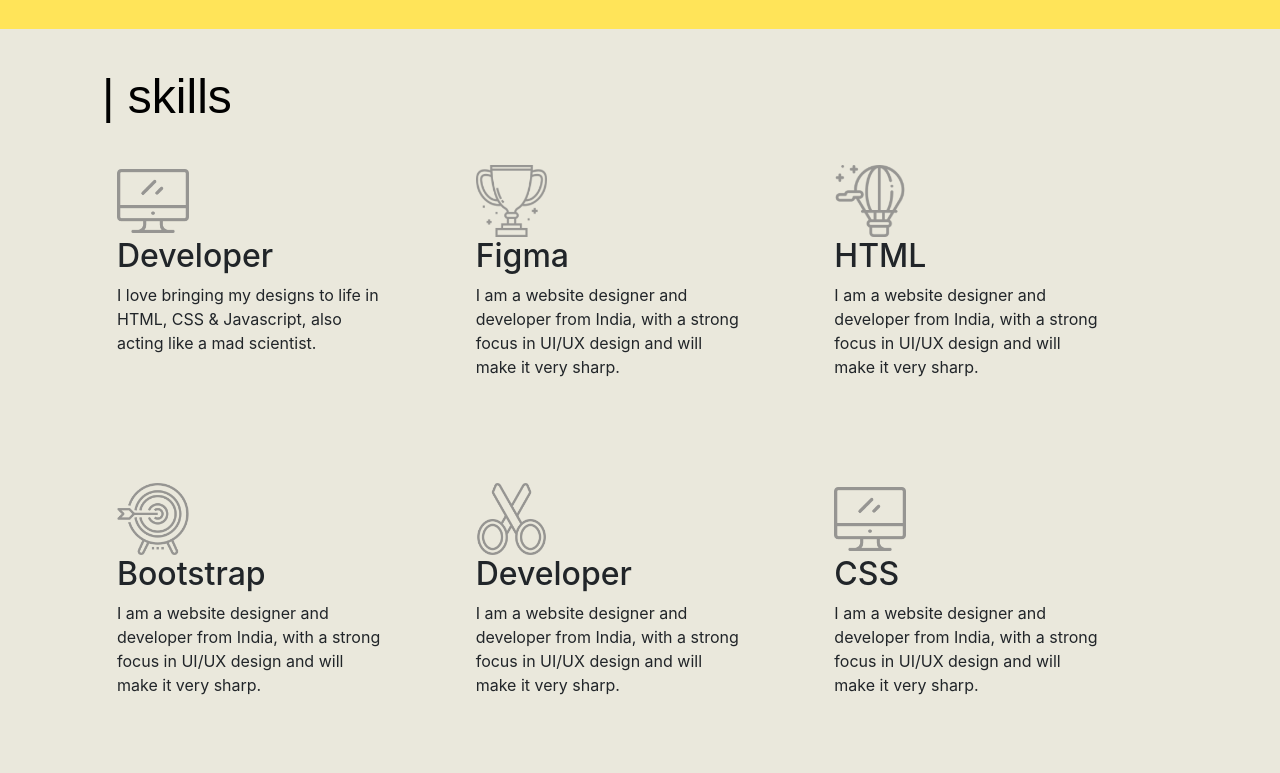
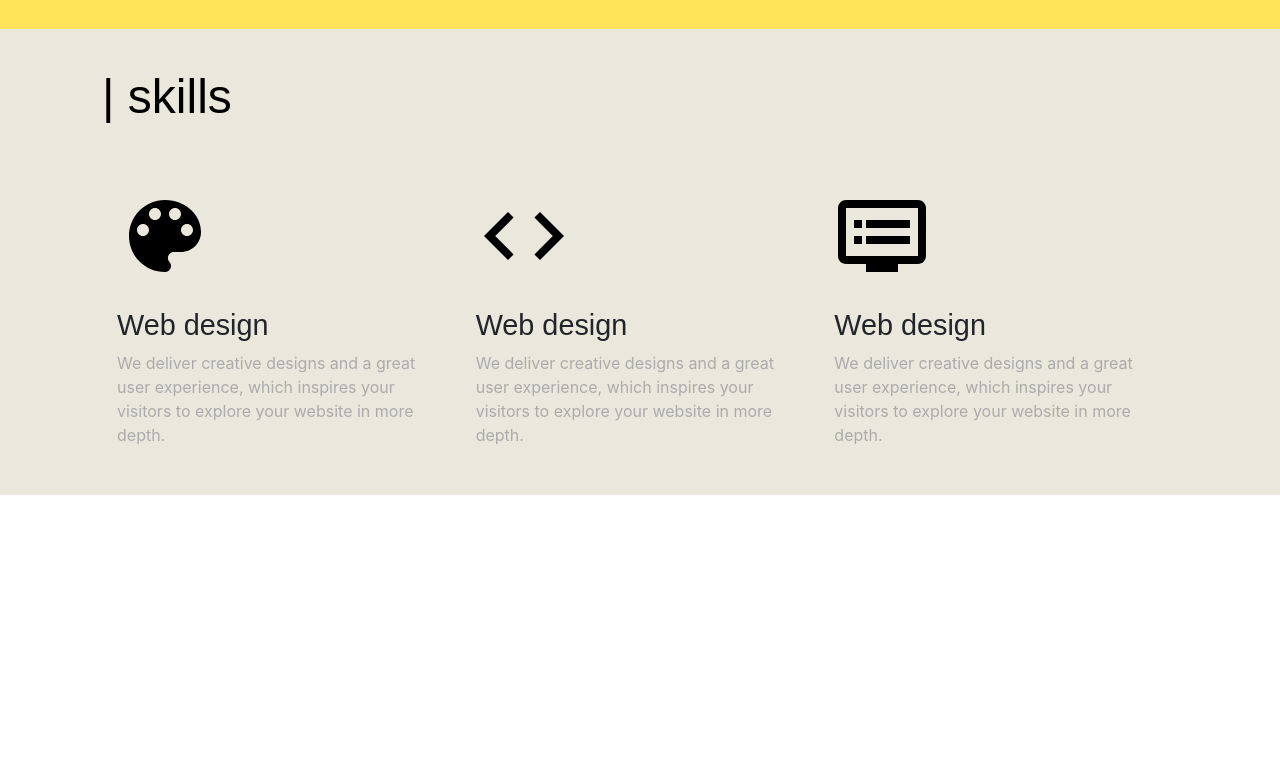
Before and after one commit to BlackDevil98/profile.io, a plain HTML site: page index.html in a window 1280 px wide. Shown: the part 1323-2096 px from the top of the page. After the commit the page ends 1818 px from the top, so only its background shows below. Drawn offline with nearby package versions, Linux system fonts and the light colour scheme; a web font is replaced by a local one.

Commit message:
Add files via upload

```diff
--- a/index.html
+++ b/index.html
@@ -107,42 +107,44 @@
             <div class="w-100"></div>
             <div class="col coltab">
 
-
               <div class="container">
                 <div class="row">
-                  <div class="col skilblc">
-                    <img src="pics/monitor.png" alt="">
-                    <h2>Developer</h2>
-                    <p>I love bringing my designs to life in HTML, CSS & Javascript, also acting like a mad scientist.</p>
+                  <div class="col-sm svgp">
+
+                    <svg xmlns="http://www.w3.org/2000/svg" width="6rem" height="6rem" viewBox="0 0 24 24">
+                      <path d="M12 3c-4.97 0-9 4.03-9 9s4.03 9 9 9c.83 0 1.5-.67 1.5-1.5 0-.39-.15-.74-.39-1.01-.23-.26-.38-.61-.38-.99 0-.83.67-1.5 1.5-1.5H16c2.76 0 5-2.24 5-5 0-4.42-4.03-8-9-8zm-5.5 9c-.83 0-1.5-.67-1.5-1.5S5.67 9 6.5 9 8 9.67 8 10.5 7.33 12 6.5 12zm3-4C8.67 8 8 7.33 8 6.5S8.67 5 9.5 5s1.5.67 1.5 1.5S10.33 8 9.5 8zm5 0c-.83 0-1.5-.67-1.5-1.5S13.67 5 14.5 5s1.5.67 1.5 1.5S15.33 8 14.5 8zm3 4c-.83 0-1.5-.67-1.5-1.5S16.67 9 17.5 9s1.5.67 1.5 1.5-.67 1.5-1.5 1.5z"/>
+                      <path d="M0 0h24v24H0z" fill="none"/>
+                    </svg>
+
+                    <h2>Web design</h2>
+                    <p>We deliver creative designs and a great user experience, which inspires your visitors to explore your website in more depth.</p>
+
                   </div>
-                  <div class="col skilblc">
-                    <img src="pics/trophy.png" alt="">
-                    <h2>Figma</h2>
-                    <p>I am a website designer and developer from India, with a strong focus in UI/UX design and will make it very sharp.</p>
+                  <div class="col-sm svgp">
+
+                    <svg xmlns="http://www.w3.org/2000/svg" width="6rem" height="6rem" viewBox="0 0 24 24">
+                      <path fill="none" d="M0 0h24v24H0V0z"/>
+                      <path d="M9.4 16.6L4.8 12l4.6-4.6L8 6l-6 6 6 6 1.4-1.4zm5.2 0l4.6-4.6-4.6-4.6L16 6l6 6-6 6-1.4-1.4z"/>
+                    </svg>
+
+                    <h2>Web design</h2>
+                    <p>We deliver creative designs and a great user experience, which inspires your visitors to explore your website in more depth.</p>
+
                   </div>
-                  <div class="col skilblc">
-                    <img src="pics/hot-air-balloon.png" alt="">
-                    <h2>HTML</h2>
-                    <p>I am a website designer and developer from India, with a strong focus in UI/UX design and will make it very sharp.</p>
-                  </div>
-                  <div class="w-100"></div>
-                  <div class="col skilblc">
-                    <img src="pics/target.png" alt="">
-                    <h2>Bootstrap</h2>
-                    <p>I am a website designer and developer from India, with a strong focus in UI/UX design and will make it very sharp.</p>
-                  </div>
-                  <div class="col skilblc">
-                    <img src="pics/scissors.png" alt="">
-                    <h2>Developer</h2>
-                    <p>I am a website designer and developer from India, with a strong focus in UI/UX design and will make it very sharp.</p>
-                  </div>
-                  <div class="col skilblc">
-                    <img src="pics/monitor.png" alt="">
-                    <h2>CSS</h2>
-                    <p>I am a website designer and developer from India, with a strong focus in UI/UX design and will make it very sharp.</p>
+                  <div class="col-sm svgp">
+
+                    <svg xmlns="http://www.w3.org/2000/svg" width="6rem" height="6rem" viewBox="0 0 24 24">
+                      <path d="M0 0h24v24H0z" fill="none"/>
+                      <path d="M21 3H3c-1.1 0-2 .9-2 2v12c0 1.1.9 2 2 2h5v2h8v-2h5c1.1 0 1.99-.9 1.99-2L23 5c0-1.1-.9-2-2-2zm0 14H3V5h18v12zm-2-9H8v2h11V8zm0 4H8v2h11v-2zM7 8H5v2h2V8zm0 4H5v2h2v-2z"/>
+                    </svg>
+
+                    <h2>Web design</h2>
+                    <p>We deliver creative designs and a great user experience, which inspires your visitors to explore your website in more depth.</p>
+
                   </div>
                 </div>
               </div>
+
 
 
             </div>
--- a/master.css
+++ b/master.css
@@ -115,7 +115,7 @@
   padding-bottom: 2rem;
   font-family: 'Muli', sans-serif;
   font-style: normal;
-  font-weight: 300;
+
   font-size: 1.3rem;
   line-height: normal;
   letter-spacing: 0.005em;
@@ -206,29 +206,19 @@
   background: #EAE8DC;
   height: auto;
 }
+.skills .coltab{
+  margin-top: 5%;
+}
 
-.skills .pera{
-  color:#959491;
+.skills .svgp h2{
+  margin-top: 1.5rem;
+  font-family: 'Muli', sans-serif;
+  font-size: 1.8rem;
 }
-.skills .w-100{
-  padding-top: 2rem;
-}
-.skills .col img{
-  height: 25%;
-}
-@media (max-width:500px) {
-  .skills .col img{
-  height: 30%;
-  margin-left: 2%;
-  margin-bottom: 2%;
-}
-  }
-  .skills .skilblc{
-    padding-right: 5rem;
-  }
-}
-.skills .skilblc{
-  padding-right: 5rem;
+
+.skills .svgp p{
+
+  color: #ababab;
 }
 /*
 .about{
```
